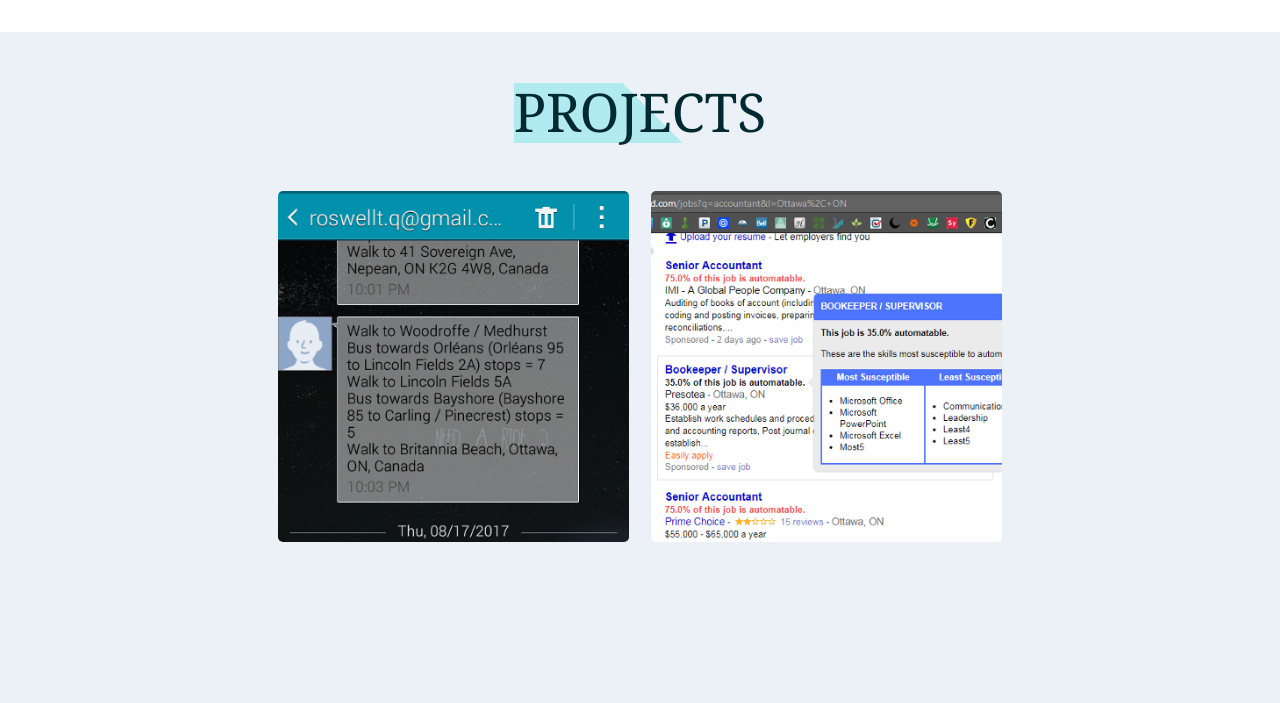
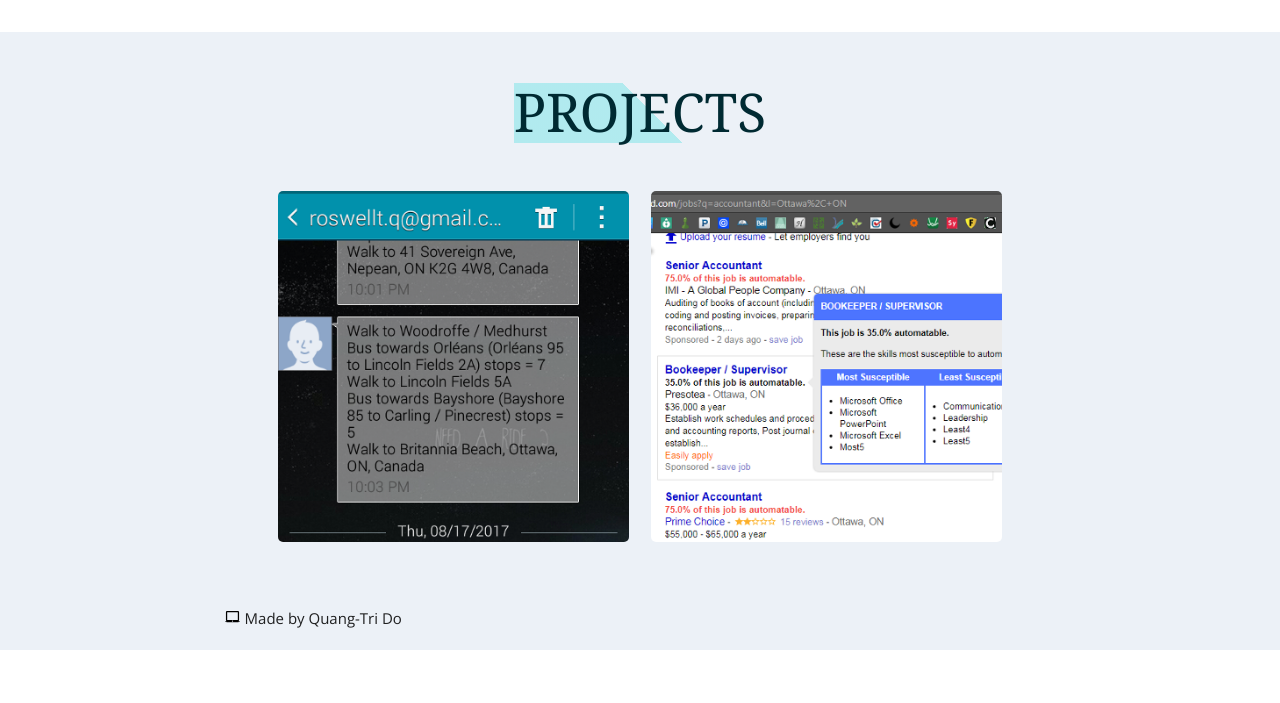
Before and after one commit to Roswellt/Roswellt.github.io, a plain HTML site: page index.html in a window 1280 px wide. Shown: the part 1857-2560 px from the top of the page. After the commit the page ends 2507 px from the top, so only its background shows below. Drawn offline with nearby package versions, Linux system fonts and the light colour scheme.

Commit message:
fixed bottom padding

```diff
--- a/resume_css.css
+++ b/resume_css.css
@@ -207,7 +207,7 @@
 /* Side projects CSS */
 
 .side-projects {
-  padding-bottom: 30vh !important;
+  padding-bottom: 0px;
   height: auto;
   width: 100%;
 }
```
